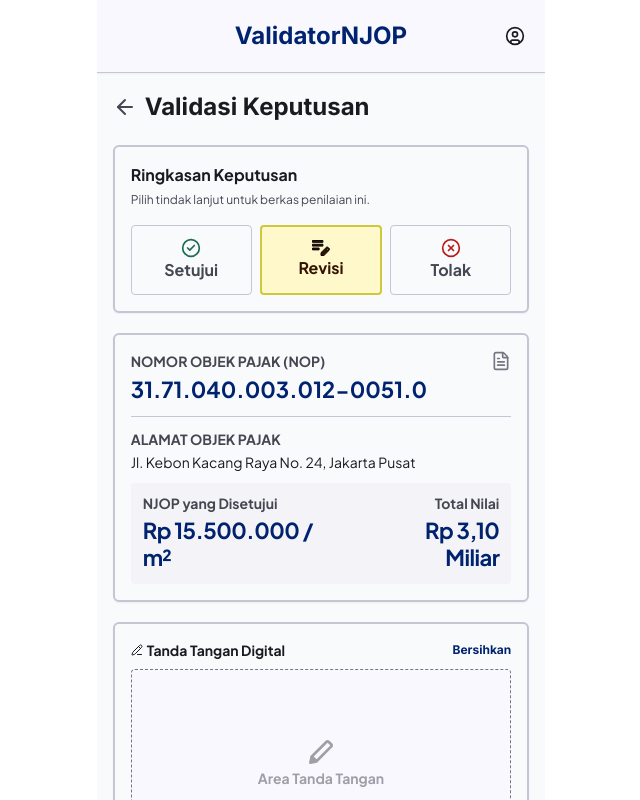
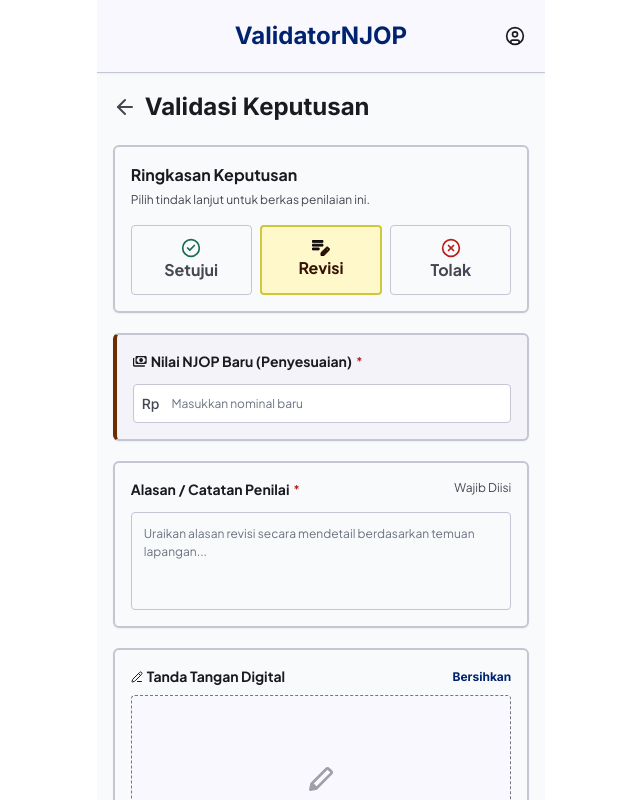
Before and after one commit to mieraaaa/Validator-NJOP, a Next.js app: page /validasi-revisi in a window 1280 px wide. Shown: the top 800 px of the page, without its empty margins (319-959 px from the left). Built offline with nearby package versions, Linux system fonts and the light colour scheme.

Commit message:
Menyelesaikan sisa fitur page validasi (revisi)

```diff
--- a/app/validasi-revisi/page.tsx
+++ b/app/validasi-revisi/page.tsx
@@ -52,34 +52,40 @@ export default function Home() {
                 </button>
             </div>
         </div>
-        {/* Rangkuman NOP */}
+        {/* Nilai NJOP Baru */}
+        <div className="w-full bg-[#F4F3FA] border-2 border-[#C5C5D3] rounded-md mt-5 py-4 px-4 shadow-xs flex flex-col gap-3 border-l-4 border-l-[#6e2c01]">
+            <label htmlFor="nominal" className="flex justify-start items-center gap-1">
+                <Image
+                    src="/images/validasi-revisi/logo-uang.svg"
+                    alt="Logo Uang"
+                    width={14}
+                    height={10}
+                    className="shrink-0"
+                />
+                <h4 className="font-bold text-[14px] text-[#1A1B21]">Nilai NJOP Baru (Penyesuaian)</h4>
+                <span className="font-mono font-bold text-[11px] text-[#BA1A1A]">*</span>
+            </label>
+            <div className="w-full bg-white border border-[#C5C5D3] rounded-sm flex justify-start gap-2 px-2 py-2">
+                <span className="font-mono font-medium text-[14px] text-[#444651]">Rp</span>
+                <input id="nominal" type="text" name="nominal"
+                    placeholder="Masukkan nominal baru"
+                className="w-full ml-1 outline-none focus:ring-0 text-[12px] text-black placeholder:text-[#6B7280]"
+                />
+            </div>
+        </div>
+        {/* Alasan/Catatan Penilai */}
         <div className="w-full border-2 border-[#C5C5D3] rounded-md mt-5 py-4 px-4 shadow-xs flex flex-col gap-3">
-            <div className="flex justify-between">
-                <div className="flex flex-col gap-1 justify-start min-w-0">
-                    <h3 className="font-bold text-[14px] text-[#44474F]">NOMOR OBJEK PAJAK (NOP)</h3>
-                    <span className="font-bold text-[22px] text-[#00236F] break-words leading-tight">31.71.040.003.012-0051.0</span>
-                </div>
-                <FileText className="flex size-5 text-[#747780] shrink-0"/>
+            <div className="w-full flex justify-between">
+                <label htmlFor="alasan" className="flex justify-start items-center gap-1">
+                    <span className="font-bold text-[14px] text-[#1A1B21]">Alasan / Catatan Penilai</span>
+                    <span className="font-mono font-bold text-[11px] text-[#BA1A1A]">*</span>
+                </label>
+                <span className="text-[12px] text-[#444651]">Wajib Diisi</span>
             </div>
-            <hr className="border-[#C5C5D3] w-full mx-auto"/>
-            <div className="flex flex-col gap-1 justify-start">
-                <h3 className="font-bold text-[14px] text-[#44474F]">ALAMAT OBJEK PAJAK</h3>
-                <span className="text-[14px] text-[#1A1B21] leading-tight line-clamp-2">Jl. Kebon Kacang Raya No. 24, Jakarta Pusat</span>
-            </div>
-            <div className="bg-[#F4F3F8] rounded-sm flex justify-between items-start px-3 py-3">
-                <div className="flex flex-col gap-1 justify-start font-bold flex-1 min-w-0">
-                    <h4 className="text-[14px] text-[#44474F] leading-tight">NJOP yang Disetujui</h4>
-                    <span className="text-[22px] text-[#00236F] leading-tight tracking-tight">Rp 15.500.000 /
-                        <span className="block"> m² </span>
-                    </span>
-                </div>
-                <div className="flex flex-col gap-1 text-right items-end font-bold flex-1 min-w-0">
-                    <h4 className="text-[14px] text-[#44474F] leading-tight">Total Nilai</h4>
-                    <span className="text-[22px] text-[#00236F] leading-tight tracking-tight">Rp 3,10
-                        <span className="block">Miliar</span>
-                    </span>
-                </div>
-            </div>
+            <textarea rows={4} id="alasan" name="alasan"
+                className="w-full border border-[#C5C5D3] rounded-sm p-3 text-[12px] text-[#1A1B21] placeholder:text-[#6B7280] outline-none focus:ring-0 resize-none"
+                placeholder="Uraikan alasan revisi secara mendetail berdasarkan temuan lapangan..."
+            ></textarea>
         </div>
         {/* Tanda Tangan Digital */}
         <div className="w-full border-2 border-[#C5C5D3] rounded-md mt-5 py-4 px-4 shadow-xs flex flex-col gap-2">
```
Also changed, not shown: public/images/validasi-revisi/logo-uang.svg (added).
